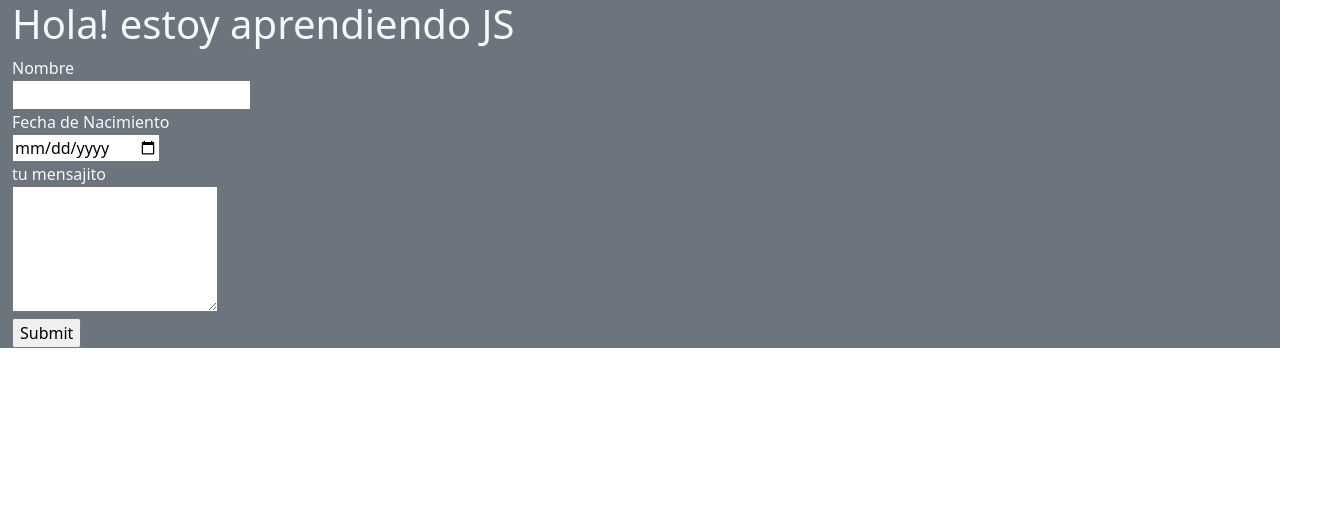
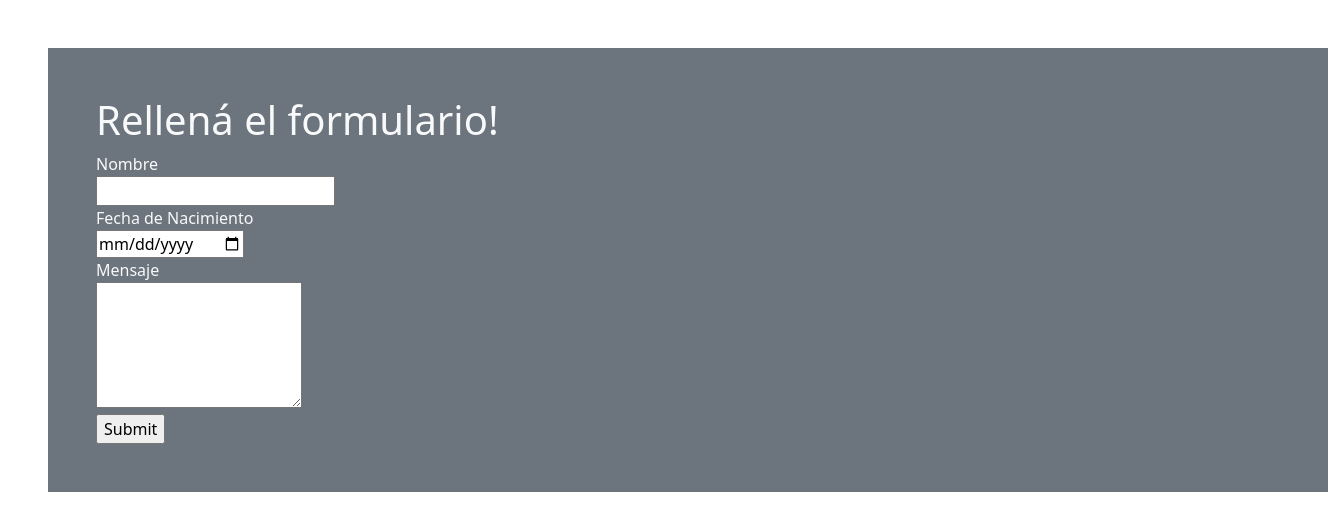
Before and after one commit to gipage/aprendiendoJS-cac, a plain HTML site: page index.html in a window 1280 px wide. Shown: the whole page, 1328 px wide, since content can reach past the window. Drawn offline with nearby package versions, Linux system fonts and the light colour scheme.

Commit message:
Levantar datos del form & style

```diff
--- a/index.html
+++ b/index.html
@@ -12,8 +12,8 @@
 
 <body>
 
-    <div class="container-fluid bg-secondary text-light">
-        <h1>Hola! estoy aprendiendo JS</h1>
+    <div class="container-fluid bg-secondary text-light p-5 m-5">
+        <h1>Rellená el formulario!</h1>
     <form id="form">
         <label>Nombre</label>
         <br>
@@ -23,7 +23,7 @@
         <br>
         <input type="date" id="inputFechaNac">
         <br>
-        <label for="">tu mensajito</label>
+        <label for="">Mensaje</label>
         <br>
         <textarea name="" id="" cols="20" rows="5"></textarea>
         <br>
```
